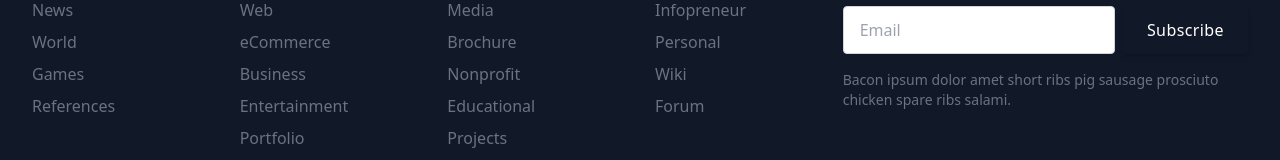
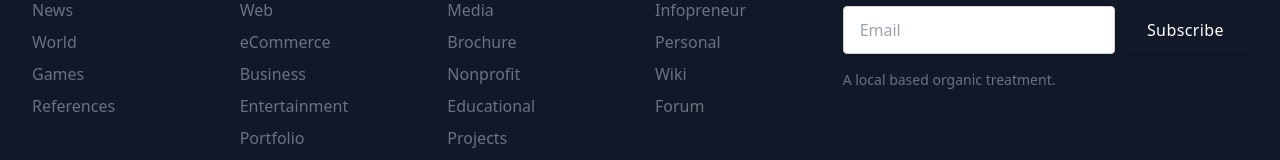
Before and after one commit to Kushal10Nepali/Kunjana-Agro, a React (Create React App) app in the folder frontend/: page / in a window 1280 px wide. Shown: the part 194-354 px from the top of the page. Built offline with nearby package versions, Linux system fonts and the light colour scheme.

Commit message:
About us and footer edited

```diff
--- a/frontend/src/components/Layout/AboutUs.jsx
+++ b/frontend/src/components/Layout/AboutUs.jsx
@@ -2,7 +2,9 @@ import React from 'react'
 
 const AboutUs = () => {
   return (
-    <div>AboutUs</div>
+    <div>
+      The about us page goes here .
+    </div>
   )
 }
 
--- a/frontend/src/components/Layout/Footer.jsx
+++ b/frontend/src/components/Layout/Footer.jsx
@@ -194,8 +194,7 @@ const Footer = () => {
               </button>
             </form>
             <p className="mt-4 text-sm text-gray-500">
-              Bacon ipsum dolor amet short ribs pig sausage prosciuto chicken
-              spare ribs salami.
+              A local based organic treatment.
             </p>
           </div>
         </div>
```
